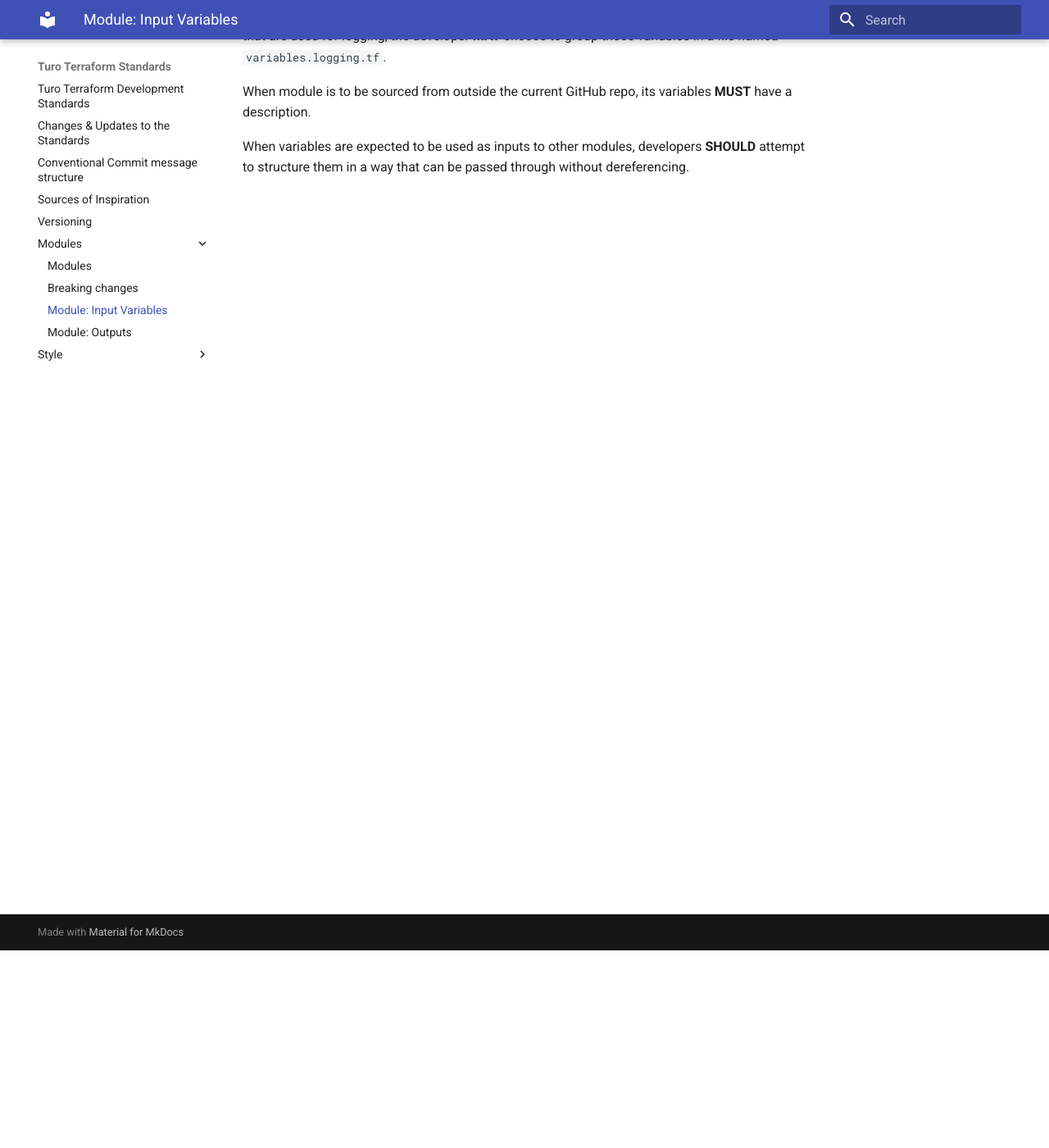
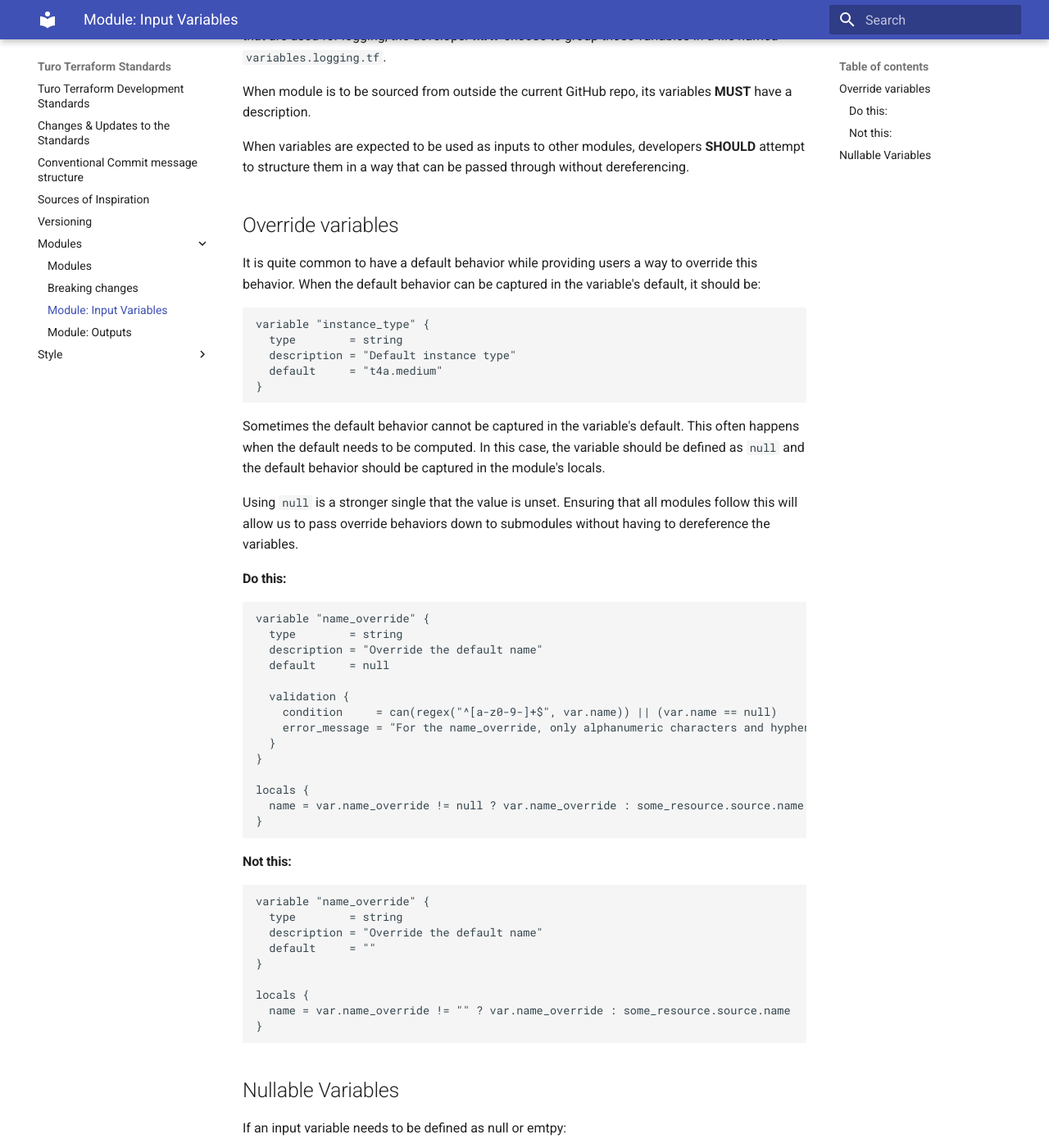
Before and after one commit to open-turo/standards-terraform, an MkDocs documentation site: the page built from docs/modules/input-variables.md, in a window 1280 px wide and 1400 px high, scrolled down 241 px. Shown: the whole window at 82% size. Built offline with MkDocs 1.6.1 and Material for MkDocs 9.7.7, drawn with Linux system fonts in a browser that asks for light colours; some of the changed text lies outside the part shown.

Commit message:
fix(modules): update input-variables docs and consolidate in one place
Consolidates the `input-varibles` docs in one file.

Adds notes about override input variables behavior.  We want to use null
for places where we want to provide complext default behaviors rather
than `""`.

````diff
--- a/docs/modules/input-variables.md
+++ b/docs/modules/input-variables.md
@@ -2,9 +2,91 @@
 
 All module input variables **MUST** be in files named either `variables.tf` or `variables.<function>.tf`.
 
-Developers **MAY** group variables into files by function. For example, if a module has variables that are used for logging,
+Developers **MAY** group variables into files by function. For example, if a module has variables that are used for
+logging,
 the developer **MAY** choose to group those variables in a file named `variables.logging.tf`.
 
 When module is to be sourced from outside the current GitHub repo, its variables **MUST** have a description.
 
-When variables are expected to be used as inputs to other modules, developers **SHOULD** attempt to structure them in a way that can be passed through without dereferencing.
+When variables are expected to be used as inputs to other modules, developers **SHOULD** attempt to structure them in a
+way that can be passed through without dereferencing.
+
+## Override variables
+
+It is quite common to have a default behavior while providing users a way to override this behavior. When the default
+behavior can be captured in the variable's default, it should be:
+
+```hcl
+variable "instance_type" {
+  type        = string
+  description = "Default instance type"
+  default     = "t4a.medium"
+}
+```
+
+Sometimes the default behavior cannot be captured in the variable's default. This often happens when the default needs
+to be computed. In this case, the variable should be defined as `null` and the default behavior should be captured in
+the module's locals.
+
+Using `null` is a stronger single that the value is unset. Ensuring that all modules follow this will allow us to pass
+override behaviors down to submodules without having to dereference the variables.
+
+#### Do this:
+
+```hcl
+variable "name_override" {
+  type        = string
+  description = "Override the default name"
+  default     = null
+
+  validation {
+    condition     = can(regex("^[a-z0-9-]+$", var.name)) || (var.name == null)
+    error_message = "For the name_override, only alphanumeric characters and hyphens are allowed."
+  }
+}
+
+locals {
+  name = var.name_override != null ? var.name_override : some_resource.source.name
+}
+```
+
+#### Not this:
+
+```hcl
+variable "name_override" {
+  type        = string
+  description = "Override the default name"
+  default     = ""
+}
+
+locals {
+  name = var.name_override != "" ? var.name_override : some_resource.source.name
+}
+```
+
+## Nullable Variables
+
+If an input variable needs to be defined as null or emtpy:
+
+- prefer using a `nullable` variable with a default value of `null`
+- if a `nullable` variable is not possible, use a `string` variable with a default value of `""` and add an explanation
+  why.
+
+Examples:
+
+```hcl
+variable "foo" {
+  type        = string
+  description = "This variable is a string that can be null"
+  default     = null
+}
+
+variable "bar" {
+  type        = string
+  description = "This variable is a string that can be empty, but not null"
+  nullable    = false
+
+  # Add an explanation why this variable is not nullable
+  default = ""
+}
+```
````
Also changed, not shown: docs/style/input-variables.md (deleted, +0 -25 lines).
